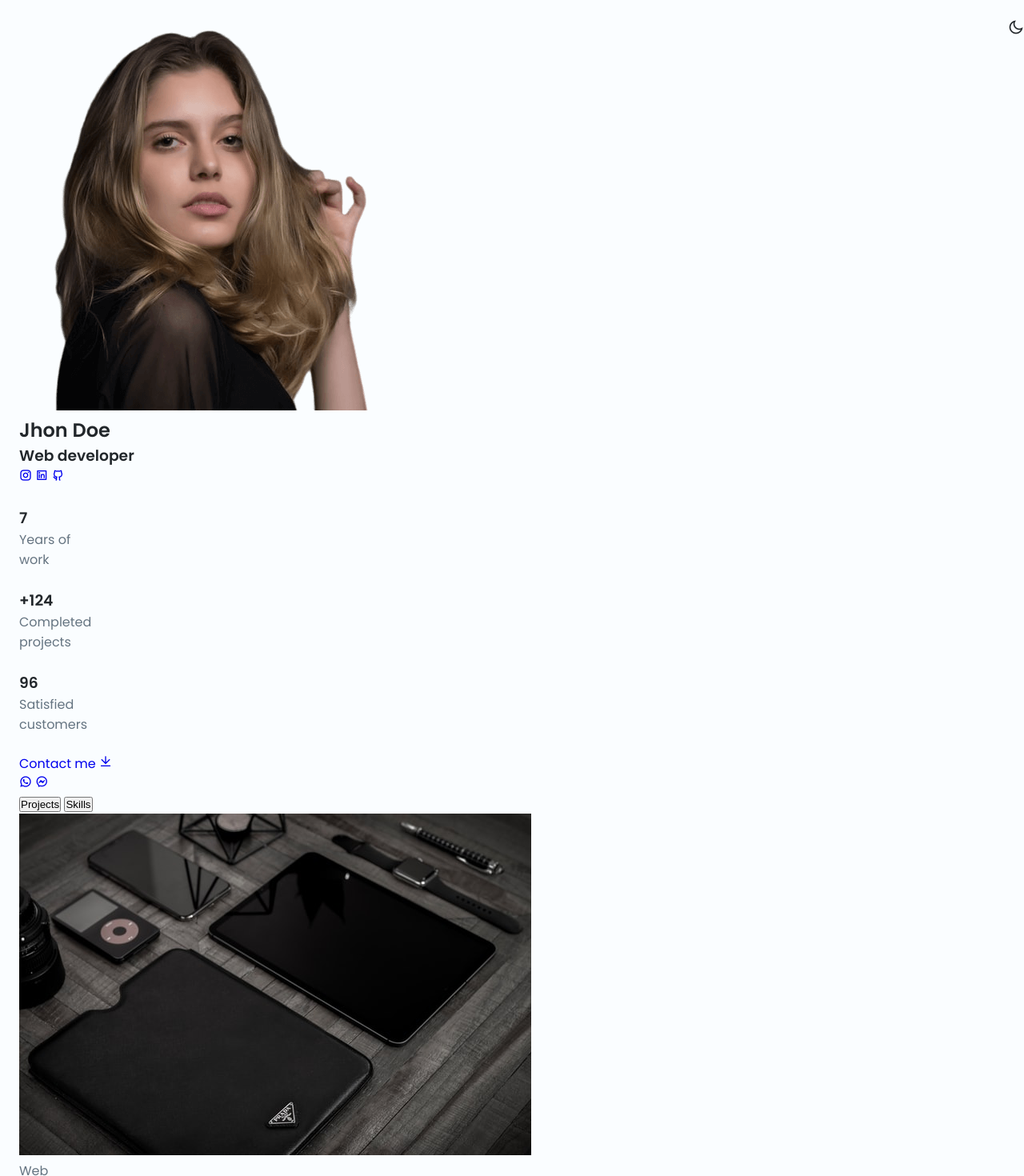
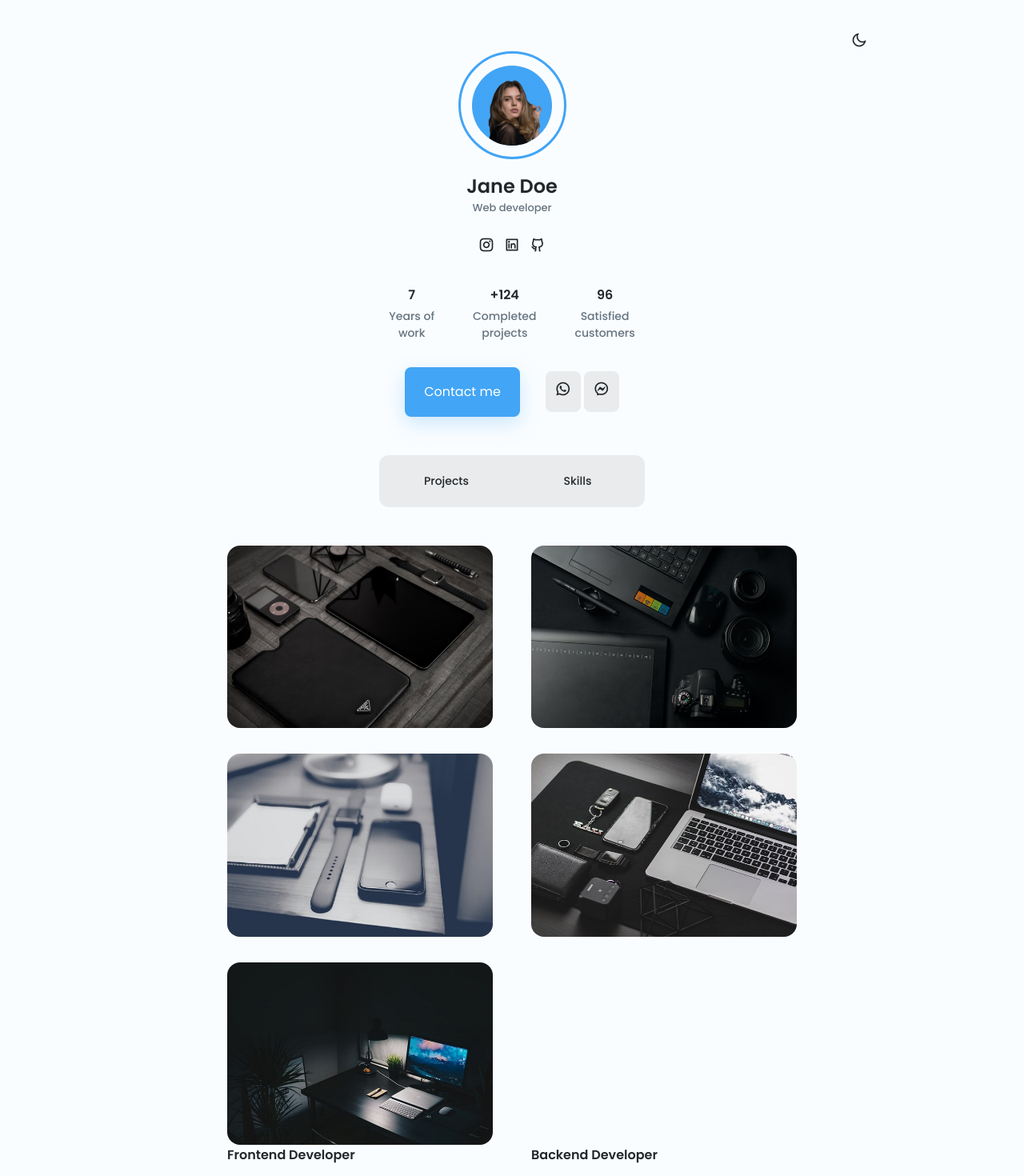
Before and after one commit to syedumairs-frontendprojects/modern_portfolio-mini, a plain HTML site: page index.html in a window 1280 px wide. Shown: the top 1470 px of the page at 80% size. Drawn offline with nearby package versions, Linux system fonts and the light colour scheme.

Commit message:
Chore: Finish remaining styling

```diff
--- a/assets/css/styles.css
+++ b/assets/css/styles.css
@@ -139,12 +139,222 @@ body.dark-theme {
 }
 
 /*=============== PROFILE ===============*/
+.profile {
+  position: relative;
+  padding-top: 3.5rem;
+}
+
+.profile__container {
+  row-gap: 2rem;
+}
+.profile__data {
+  display: grid;
+  text-align: center;
+}
+
+.profile__image {
+  width: 100px;
+  height: 100px;
+  background: linear-gradient(
+    180deg,
+    hsla(var(--hue), var(--sat), var(--lig), 1) 0%,
+    hsla(var(--hue), var(--sat), var(--lig), 1) 100%
+  );
+  border-radius: 50%;
+  overflow: hidden;
+  display: flex;
+  align-items: flex-end;
+  justify-content: center;
+}
+.profile__image img {
+  width: 75px;
+}
+
+.profile__border {
+  border: 3.5px solid var(--first-color);
+  justify-self: center;
+  width: 115px;
+  height: 115px;
+  border-radius: 50%;
+  display: grid;
+  place-items: center;
+  margin-bottom: 0.75rem;
+}
+
+.profile__name {
+  font-size: var(--h2-font-size);
+}
+
+.profile__profession {
+  font-size: var(--smaller-font-size);
+  font-weight: 500;
+  color: var(--text-color);
+  margin-bottom: 1rem;
+}
+
+.profile__social {
+  display: flex;
+  justify-content: center;
+  column-gap: 0.75rem;
+}
+
+.profile__social-link {
+  font-size: 1.25rem;
+  color: var(--title-color);
+  transition: 0.3s;
+}
+
+.profile__social-link:hover {
+  color: var(--first-color);
+}
+
+.profile__info {
+  grid-template-columns: repeat(3, max-content);
+  justify-content: center;
+}
+
+.profile__info-group {
+  text-align: center;
+}
+.profile__info-number {
+  font-size: var(--normal-font-size);
+  margin-bottom: 0.25rem;
+}
+
+.profile__info-description {
+  font-size: var(--smaller-font-size);
+  font-weight: 500;
+}
+
+.profile__buttons,
+.profile__buttons-small {
+  display: flex;
+  align-items: center;
+  justify-content: center;
+}
+
+.profile__buttons {
+  column-gap: 1rem;
+}
+.profile__buttons-small {
+  column-gap: 0.25rem;
+}
 
 /*=============== BUTTONS ===============*/
 
+.button {
+  display: inline-block;
+  align-items: center;
+  column-gap: 0.5rem;
+  background-color: var(--first-color);
+  border-radius: 0.5rem;
+  color: #fff;
+  padding: 1.15rem 1.5rem;
+  transition: 0.4s;
+  box-shadow: 0 8px 24px hsla(var(--hue), var(--sat), var(--lig), 0.25);
+}
+
+.button i {
+  font-size: 1.25rem;
+}
+.button:hover {
+  background-color: var(--first-color-alt);
+}
+
+.button__small {
+  padding: 0.75rem;
+  box-shadow: none;
+}
+
+.button__gray {
+  background-color: var(--text-color-lighten);
+  color: var(--title-color);
+}
+
+.button__gray:hover {
+  background-color: var(--text-color-light);
+}
+
 /*=============== FILTERS TABS ===============*/
+.filters__content {
+  margin: 2rem 0 2.5rem;
+  background-color: var(--text-color-lighten);
+  padding: 0.375rem;
+  border-radius: 0.75rem;
+  display: flex;
+  justify-content: space-between;
+  column-gap: 0.5rem;
+}
+
+.filters__button {
+  width: 100%;
+  border: none;
+  outline: none;
+  padding: 1rem;
+  color: var(--title-color);
+  font-size: var(--small-font-size);
+  font-family: var(--body-font);
+  font-weight: 500;
+  border-radius: 0.75rem;
+  cursor: pointer;
+  background-color: transparent;
+  transition: 0.3s;
+}
+
+.filters__button:hover {
+  background-color: var(--body-color);
+}
 
 /*=============== PROJECTS ===============*/
+.projects__card {
+  position: relative;
+  border-radius: 1rem;
+  overflow: hidden;
+}
+
+.projects__card img {
+  width: 100%;
+  height: 100%;
+}
+
+.projects__modal {
+  position: absolute;
+  width: 100%;
+  height: 100%;
+  bottom: -100%;
+  left: 0;
+  background: linear-gradient(
+    180deg,
+    hsla(var(--hue), 24%, 40%, 0.3) 0%,
+    hsla(var(--hue), 24%, 4%, 1) 95%
+  );
+  display: grid;
+  align-items: flex-end;
+  padding: 1.5rem 1.25rem;
+  transition: 0.3s;
+}
+
+.projects__subtitle,
+.projects__title {
+  color: #fff;
+}
+
+.projects__subtitle {
+  font-size: var(--small-font-size);
+}
+
+.projects__title {
+  font-size: var(--h3-font-size);
+  margin-bottom: 0.75rem;
+}
+
+.projects__button {
+  padding: 0.5rem;
+}
+
+.projects__card:hover .projects__modal {
+  bottom: 0;
+}
 
 /*=============== SKILLS ===============*/
 
@@ -158,7 +368,103 @@ body.dark-theme {
 
 /*=============== BREAKPOINTS ===============*/
 /* For small devices */
+@media screen and (max-width: 320px) {
+  .container {
+    margin-left: 1rem;
+    margin-right: 1rem;
+  }
+
+  .profile__info {
+    column-gap: 1.5rem;
+  }
+  .profile__buttons {
+    flex-direction: column;
+    row-gap: 1rem;
+  }
+
+  .skills__box {
+    column-gap: 1rem;
+  }
+}
 
 /* For medium devices */
+@media screen and (min-width: 576px) {
+  .projects__content {
+    grid-template-columns: 332px;
+    justify-content: center;
+  }
+
+  .filters__content {
+    width: 332px;
+    margin: 3rem auto;
+  }
+}
+
+@media screen and (min-width: 776px) {
+  .projects__content,
+  .skills__content {
+    grid-template-columns: repeat(2, 332px);
+  }
+
+  .skills__content {
+    justify-content: center;
+    column-gap: 3rem;
+  }
+}
 
 /* For large devices */
+@media screen and (min-width: 992px) {
+  .container {
+    margin-left: auto;
+    margin-right: auto;
+  }
+
+  .change-theme {
+    top: 2.5rem;
+    right: 2.5rem;
+  }
+
+  .profile {
+    padding-top: 4rem;
+  }
+  .profile__border {
+    width: 135px;
+    height: 135px;
+    margin-bottom: 1rem;
+  }
+  .profile__perfil {
+    width: 120px;
+    height: 120px;
+  }
+  .profile__perfil img {
+    width: 90px;
+  }
+  .profile__profession {
+    margin-bottom: 1.5rem;
+  }
+  .profile__info {
+    column-gap: 3rem;
+  }
+  .profile__info-description {
+    font-size: var(--small-font-size);
+  }
+  .profile__buttons {
+    column-gap: 2rem;
+  }
+
+  .projects__content {
+    gap: 2rem 3rem;
+  }
+  .projects__modal {
+    padding: 1.5rem;
+  }
+
+  .skills__title {
+    font-size: var(--normal-font-size);
+    margin-bottom: 2.5rem;
+  }
+
+  .footer__copy {
+    margin: 4.5rem 0 2.5rem;
+  }
+}
--- a/index.html
+++ b/index.html
@@ -26,13 +26,13 @@
       <div class="profile__container grid">
         <div class="profile__data">
           <div class="profile__border">
-            <div class="profile__perfil">
+            <div class="profile__image">
               <!-- Insert your image, according to the example size of the portfolio -->
               <img src="assets/img/perfil.png" alt="" />
             </div>
           </div>
 
-          <h2 class="profile__name">Jhon Doe</h2>
+          <h2 class="profile__name">Jane Doe</h2>
           <h3 class="profile__profession">Web developer</h3>
 
           <ul class="profile__social">
@@ -85,9 +85,7 @@
         </div>
 
         <div class="profile__buttons">
-          <a href="#" class="button">
-            Contact me <i class="ri-download-line"></i>
-          </a>
+          <a href="#" class="button"> Contact me </a>
 
           <div class="profile__buttons-small">
             <!-- Insert a real number plus country code -->
@@ -324,7 +322,7 @@
     <!--=============== FOOTER ===============-->
     <footer class="footer container">
       <footer class="footer container">
-        <span class="footer__copy"> &#169; Jhon Doe. All rigths reserved </span>
+        <span class="footer__copy"> &#169; Jane Doe. All rigths reserved </span>
       </footer>
     </footer>
 
```
